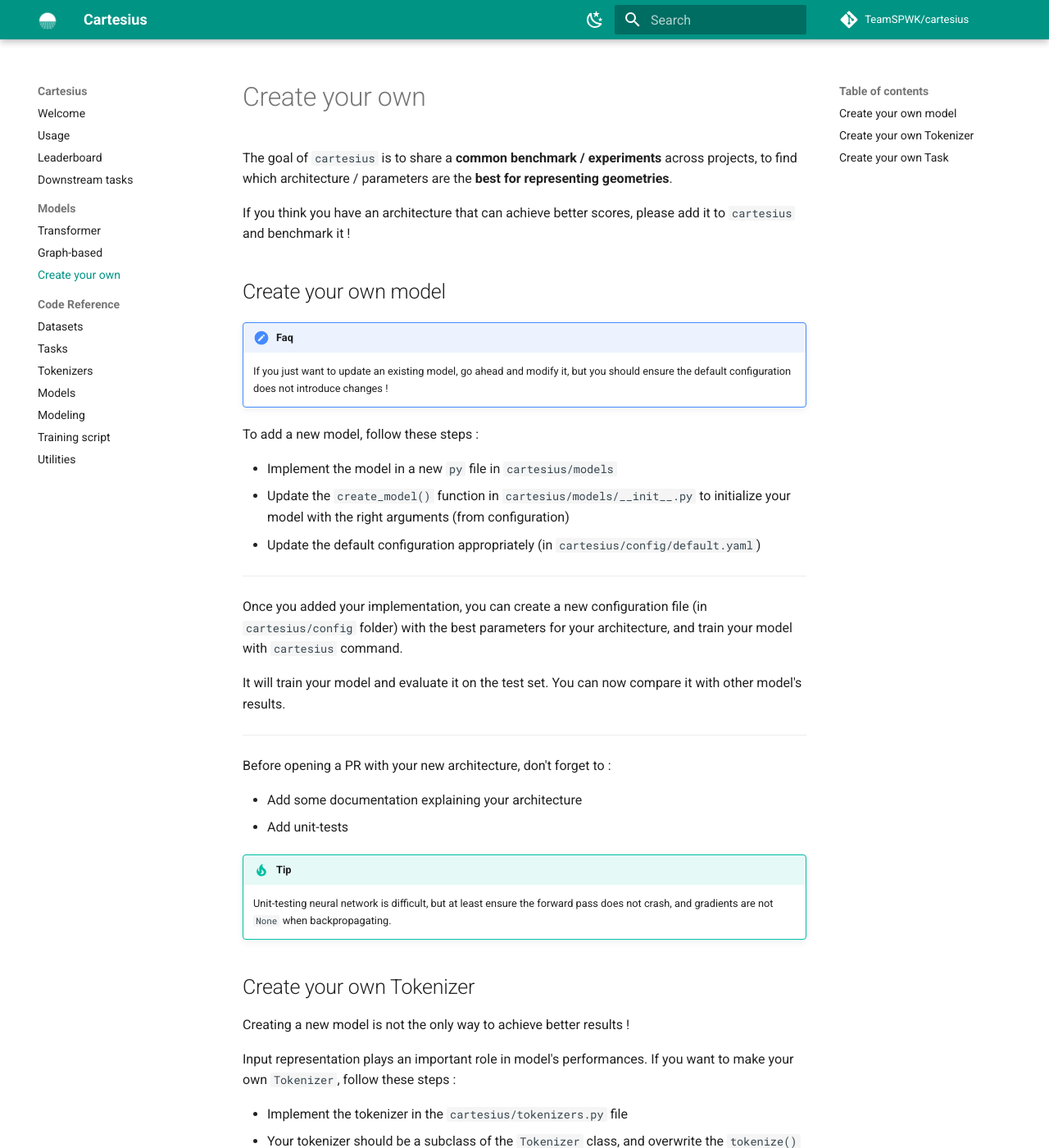
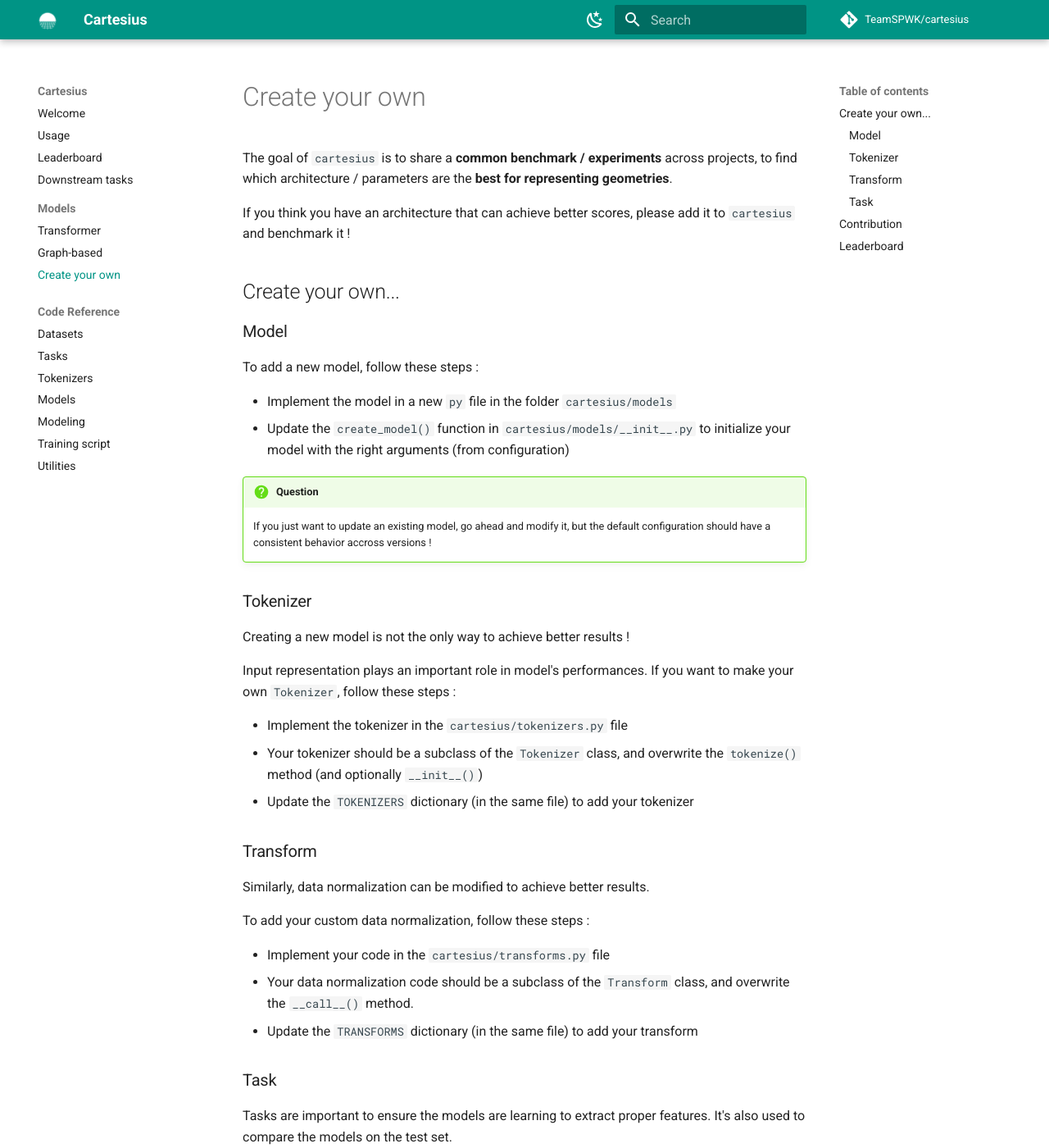
Before and after one commit to TeamSPWK/cartesius, an MkDocs documentation site: the page built from docs/models/contribute.md, in a window 1280 px wide and 1400 px high. Shown: the whole window at 82% size. Built offline with MkDocs 1.6.1 and Material for MkDocs 9.7.7, drawn with Linux system fonts in a browser that asks for light colours; comment, search, counter and statistics services are not loaded; some of the changed text lies outside the part shown.

Commit message:
:memo: Update documentation for tutorial on how to contribute

```diff
--- a/docs/models/contribute.md
+++ b/docs/models/contribute.md
@@ -4,34 +4,19 @@
 
 If you think you have an architecture that can achieve better scores, please add it to `cartesius` and benchmark it !
 
-## Create your own model
+## Create your own...
 
-!!! faq
-    If you just want to update an existing model, go ahead and modify it, but you should ensure the default configuration does not introduce changes !
+### Model
 
 To add a new model, follow these steps :
 
-* Implement the model in a new `py` file in `cartesius/models`
+* Implement the model in a new `py` file in the folder `cartesius/models`
 * Update the `create_model()` function in `cartesius/models/__init__.py` to initialize your model with the right arguments (from configuration)
-* Update the default configuration appropriately (in `cartesius/config/default.yaml`)
 
----
+!!! question
+    If you just want to update an existing model, go ahead and modify it, but the default configuration should have a consistent behavior accross versions !
 
-Once you added your implementation, you can create a new configuration file (in `cartesius/config` folder) with the best parameters for your architecture, and train your model with `cartesius` command.
-
-It will train your model and evaluate it on the test set. You can now compare it with other model's results.
-
----
-
-Before opening a PR with your new architecture, don't forget to :
-
-* Add some documentation explaining your architecture
-* Add unit-tests
-
-!!! tip
-    Unit-testing neural network is difficult, but at least ensure the forward pass does not crash, and gradients are not `None` when backpropagating.
-
-## Create your own Tokenizer
+### Tokenizer
 
 Creating a new model is not the only way to achieve better results !
 
@@ -41,13 +26,17 @@
 * Your tokenizer should be a subclass of the `Tokenizer` class, and overwrite the `tokenize()` method (and optionally `__init__()`)
 * Update the `TOKENIZERS` dictionary (in the same file) to add your tokenizer
 
----
+### Transform
 
-Ensure you also add some unit-tests ! Tokenizers are self-contained, it shouldn't be too hard to test.
+Similarly, data normalization can be modified to achieve better results.
 
-If possible, also update the documentation.
+To add your custom data normalization, follow these steps :
 
-## Create your own Task
+* Implement your code in the `cartesius/transforms.py` file
+* Your data normalization code should be a subclass of the `Transform` class, and overwrite the `__call__()` method.
+* Update the `TRANSFORMS` dictionary (in the same file) to add your transform
+
+### Task
 
 Tasks are important to ensure the models are learning to extract proper features. It's also used to compare the models on the test set.
 
@@ -57,6 +46,32 @@
 * Your task should be a subclass of the `Task` class, and overwrite the `get_label()` method (and optionally `__init__()`, `get_head()`, `get_loss_fn()`)
 * Update the `TASKS` dictionary (in the same file) to add your task
 
+## Contribution
+
+Once you added your implementation, you can create a new configuration file (in `cartesius/config` folder) with the best parameters for your architecture, and train your model with `cartesius` command.
+
+It will train your model and evaluate it on the test set. You can now compare it with other model's results.
+
+!!! note
+    If your changes add a new key in the configuration, don't forget to add it in the `cartesius/config/default.yaml` configuration !
+
 ---
 
-Make sure you update the documentation with your new task !
+Before opening a PR with your new implementation, don't forget to :
+
+* Update the documentation to explain your new feature !
+* Add some unit-tests
+
+!!! tip
+    Unit-testing neural network is difficult, but at least ensure the forward pass does not crash, and gradients are not `None` when backpropagating.
+
+See [Contribute](../index.md#contribute) for additional details.
+
+## Leaderboard
+
+After training your model with your configuration, don't forget to update the [Leaderboard](../leaderboard.md) with your results !
+
+Add a row with the scores of your checkpoint (ordered by `total loss`), and put the name of the config file you used for training.
+
+Also, you should upload your checkpoint and put the link in the leaderboard (for reproducibility).
+More details in the [Upload your checkpoint](./upload_ckpt.md) page.
--- a/mkdocs.yml
+++ b/mkdocs.yml
@@ -41,6 +41,7 @@
     - "models/transformer.md"
     - "models/graph.md"
     - "models/contribute.md"
+    - "": "models/upload_ckpt.md"
   - Code Reference:
     - "code_ref/data.md"
     - "code_ref/tasks.md"
```
Also changed, not shown: docs/models/upload_ckpt.md (added, +29 -0 lines), docs/img/release1.png (added), docs/img/release2.png (added).
